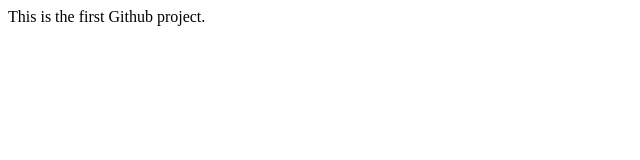
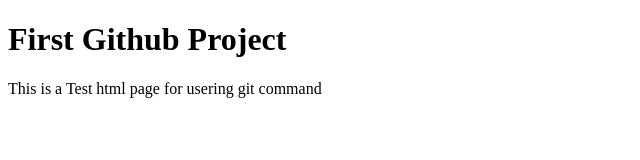
Before and after one commit to canyueyingdao/canyueyingdao.github.com, a plain HTML site: page index.html in a window 1280 px wide. Shown: the whole page, without its empty margins (0-640 px from the left). Drawn offline with Linux system fonts and the light colour scheme.

Commit message:
修改Indexhtml结构

```diff
--- a/index.html
+++ b/index.html
@@ -4,7 +4,8 @@
     <title>First Github</title>
 </head>
 <body>
-    This is the first Github project.
+    <h1>First Github Project</h1>
+    <p>This is a Test html page for usering git command</p>
 </body>
 
 </html>
```
